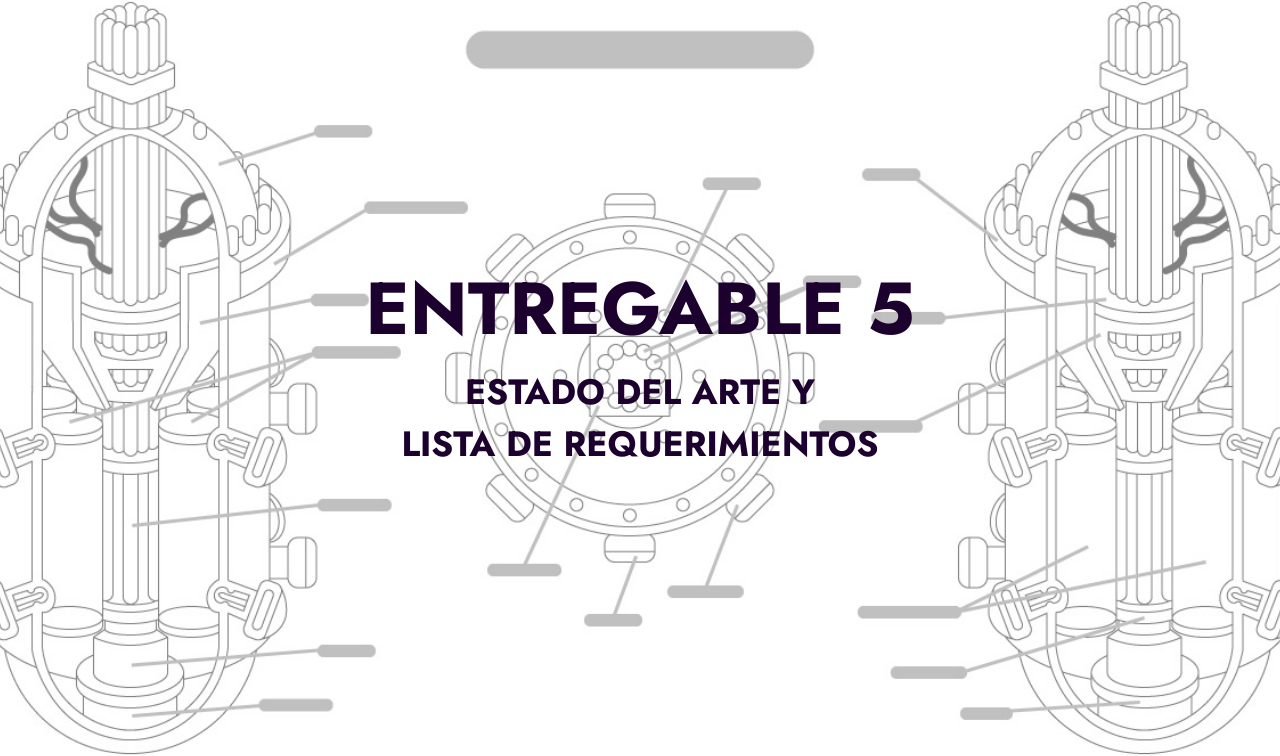
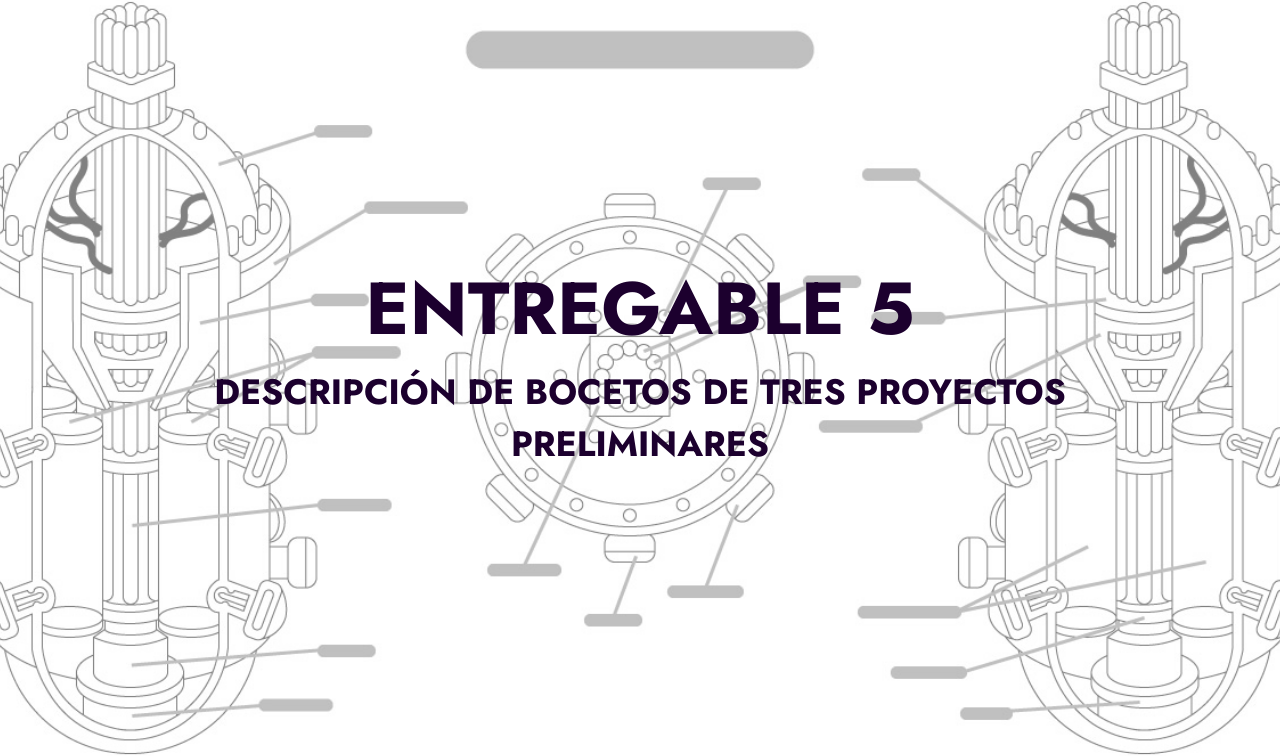
Before and after one commit to fundbiogrupo13/fundbiogrupo13.github.io, a plain HTML site: page entregable_5.html in a window 1280 px wide. Shown: the part 82-838 px from the top of the page. Drawn offline with Linux system fonts and the light colour scheme; files whose address does not match are found by name.

Commit message:
Update entregable_5.html

```diff
--- a/entregable_5.html
+++ b/entregable_5.html
@@ -108,7 +108,7 @@
             <div class="row justify-content-center">
                 <div class="col-12 col-lg-10">
                     <h1 class="mbr-section-title mbr-fonts-style mbr-white mb-3 display-1"><strong>ENTREGABLE 5</strong></h1>
-                    <p class="mbr-text mbr-white mbr-fonts-style display-5"><strong>ESTADO DEL ARTE Y <br> LISTA DE REQUERIMIENTOS</strong></p>
+                    <p class="mbr-text mbr-white mbr-fonts-style display-5"><strong>DESCRIPCIÓN DE BOCETOS DE TRES PROYECTOS PRELIMINARES</strong></p>
                 </div>
             </div>
         </div>
```
